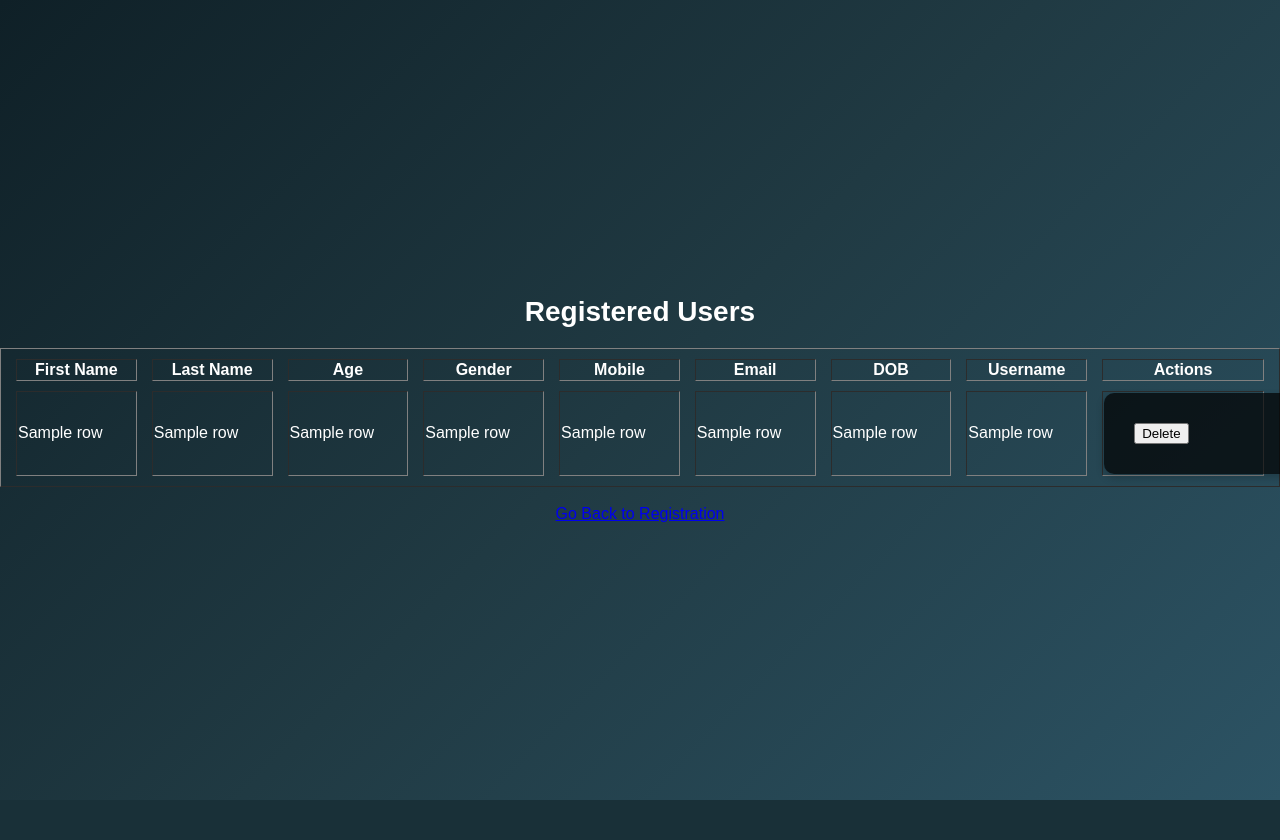
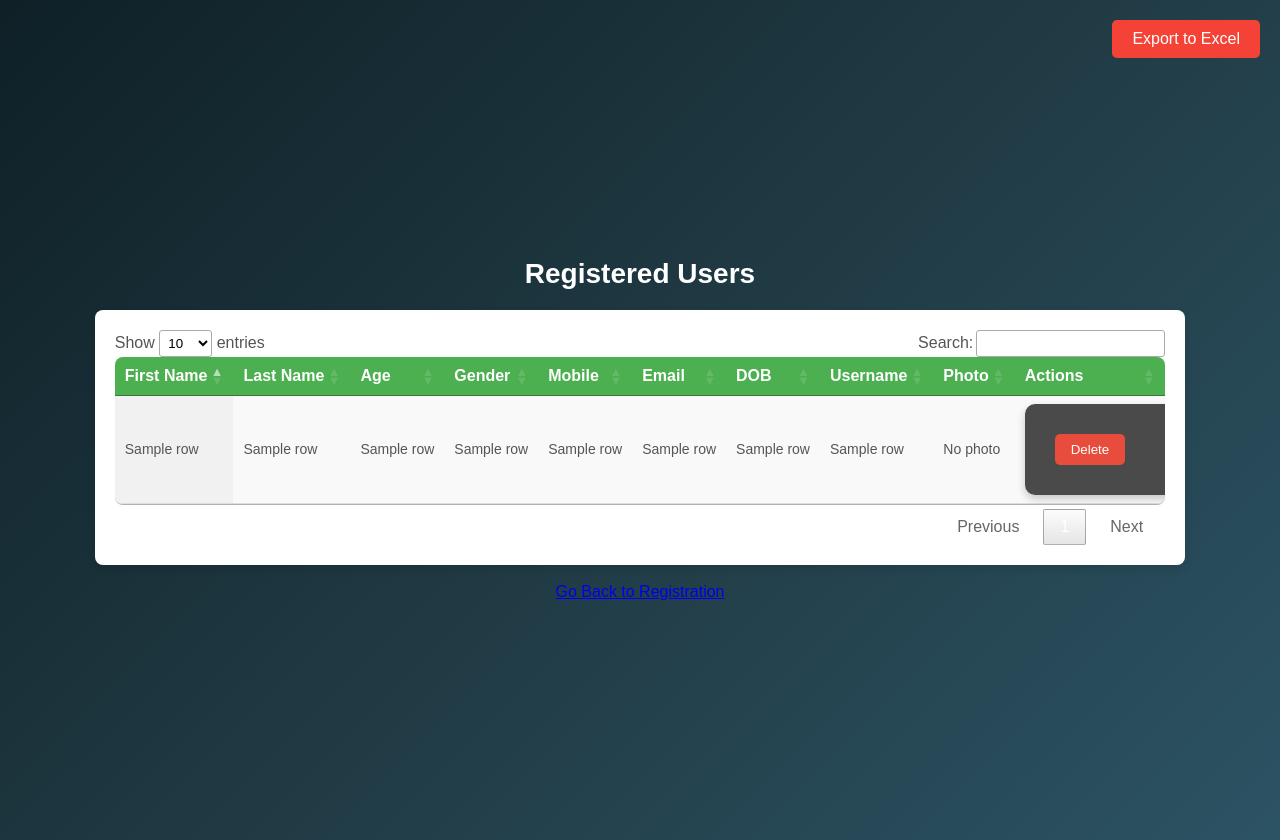
Before and after one commit to vansh070605/REGESTRATION-FORM, a Flask app: template templates/display.html in a window 1280 px wide; the page is wider, and only the part inside the window is pictured. Before the commit the page ends 800 px from the top of that part, so only its background shows below. Run offline with Flask 3, Linux system fonts and the light colour scheme; the template is opened without the code that fills it: most values are stand-ins (such as "Sample title", 1, 10 or a date in 2020); some libraries are stand-ins or nearby versions.

Commit message:
display.html

```diff
--- a/templates/display.html
+++ b/templates/display.html
@@ -5,10 +5,133 @@
     <meta name="viewport" content="width=device-width, initial-scale=1.0">
     <title>Registered Users</title>
     <link rel="stylesheet" type="text/css" href="{{ url_for('static', filename='forms.css') }}">
+    <link rel="stylesheet" type="text/css" href="https://cdn.datatables.net/1.13.4/css/jquery.dataTables.min.css">
+    <style>
+        body {
+            font-family: Arial, sans-serif;
+            background-color: #f4f4f9;
+            margin: 0;
+            padding: 20px;
+            position: relative; /* Ensures the export button is positioned relative to the body */
+        }
+
+        h1 {
+            text-align: center;
+            color: white;
+            margin-bottom: 20px;
+        }
+
+        .export-button {
+            background-color: #f44336;  /* Red background color */
+            color: white;
+            font-size: 16px;
+            padding: 10px 20px;
+            border: none;
+            border-radius: 5px;
+            cursor: pointer;
+            position: absolute;
+            top: 20px;
+            right: 20px;
+        }
+
+        .export-button:hover {
+            background-color: #e53935;  /* Darker red color on hover */
+        }
+
+        table {
+            width: 100%;
+            border-collapse: collapse;
+            margin-top: 60px; /* Adjust for the button height */
+            background-color: #fff;
+            border-radius: 8px;
+            overflow: hidden;
+        }
+
+        th, td {
+            padding: 12px 15px;
+            text-align: left;
+            border-bottom: 1px solid #ddd;
+        }
+
+        th {
+            background-color: #4CAF50;
+            color: white;
+            font-size: 16px;
+        }
+
+        td {
+            font-size: 14px;
+            color: #555;
+        }
+
+        tr:nth-child(even) {
+            background-color: #f9f9f9;
+        }
+
+        tr:hover {
+            background-color: #f1f1f1;
+        }
+
+        .dataTables_wrapper {
+            padding: 20px;
+            border-radius: 8px;
+            background-color: #fff;
+            box-shadow: 0 4px 8px rgba(0, 0, 0, 0.1);
+        }
+
+        .dataTables_length, .dataTables_filter {
+            font-size: 14px;
+        }
+
+        .dataTables_paginate {
+            text-align: center;
+        }
+
+        .dataTables_paginate a {
+            background-color: #4CAF50;
+            color: white;
+            padding: 8px 15px;
+            border-radius: 5px;
+            text-decoration: none;
+            margin: 0 5px;
+        }
+
+        .dataTables_paginate a:hover {
+            background-color: #45a049;
+        }
+
+        .dataTables_paginate .current {
+            background-color: #388e3c;
+        }
+
+        .btn {
+            padding: 8px 16px;
+            background-color: #e74c3c;
+            color: white;
+            border: none;
+            border-radius: 5px;
+            cursor: pointer;
+        }
+
+        .btn:hover {
+            background-color: #c0392b;
+        }
+
+        img {
+            border-radius: 50%;
+            width: 50px;
+            height: 50px;
+            object-fit: cover;
+        }
+    </style>
 </head>
 <body>
     <h1>Registered Users</h1>
-    <table border="1">
+
+    <!-- Export button -->
+    <button class="export-button" onclick="exportTableToExcel('usersTable', 'users')">Export to Excel</button>
+
+    <table id="usersTable" class="display">
         <thead>
             <tr>
                 <th>First Name</th>
@@ -19,6 +142,7 @@
                 <th>Email</th>
                 <th>DOB</th>
                 <th>Username</th>
+                <th>Photo</th>
                 <th>Actions</th>
             </tr>
         </thead>
@@ -34,14 +158,54 @@
                 <td>{{ row[7] }}</td>
                 <td>{{ row[8] }}</td>
                 <td>
-                    <form action="{{ url_for('delete_user', user_id=row[0]) }}" method="POST">
-                        <button type="submit">Delete</button>
+                    {% if row[10] %}
+                    <img src="{{ row[10] }}" alt="User Photo">
+                    {% else %}
+                        No photo
+                    {% endif %}
+                </td>
+                <td>
+                    <form method="POST" action="{{ url_for('delete_user', user_id=row[0]) }}">
+                        <button type="submit" class="btn">Delete</button>
                     </form>
                 </td>
             </tr>
             {% endfor %}
         </tbody>
     </table>
+
+    <!-- jQuery and DataTables JS -->
+<script src="https://code.jquery.com/jquery-3.6.0.min.js"></script>
+<script src="https://cdn.datatables.net/1.13.4/js/jquery.dataTables.min.js"></script>
+
+<script>
+    $(document).ready(function() {
+        // Initialize DataTable
+        $('#usersTable').DataTable();
+    });
+
+    function exportTableToExcel(tableId, filename) {
+        var table = document.getElementById(tableId);
+        var rows = table.rows;
+        var csv = [];
+        for (var i = 0; i < rows.length; i++) {
+            var row = rows[i];
+            var cells = row.cells;
+            var csvRow = [];
+            for (var j = 0; j < cells.length; j++) {
+                csvRow.push('"' + cells[j].innerText + '"');
+            }
+            csv.push(csvRow.join(','));
+        }
+
+        var csvString = csv.join('\n');
+        var blob = new Blob([csvString], { type: 'text/csv' });
+        var link = document.createElement('a');
+        link.href = URL.createObjectURL(blob);
+        link.download = filename + '.csv';
+        link.click();
+    }
+</script>
     <br>
     <a href="/">Go Back to Registration</a>
 </body>
```
